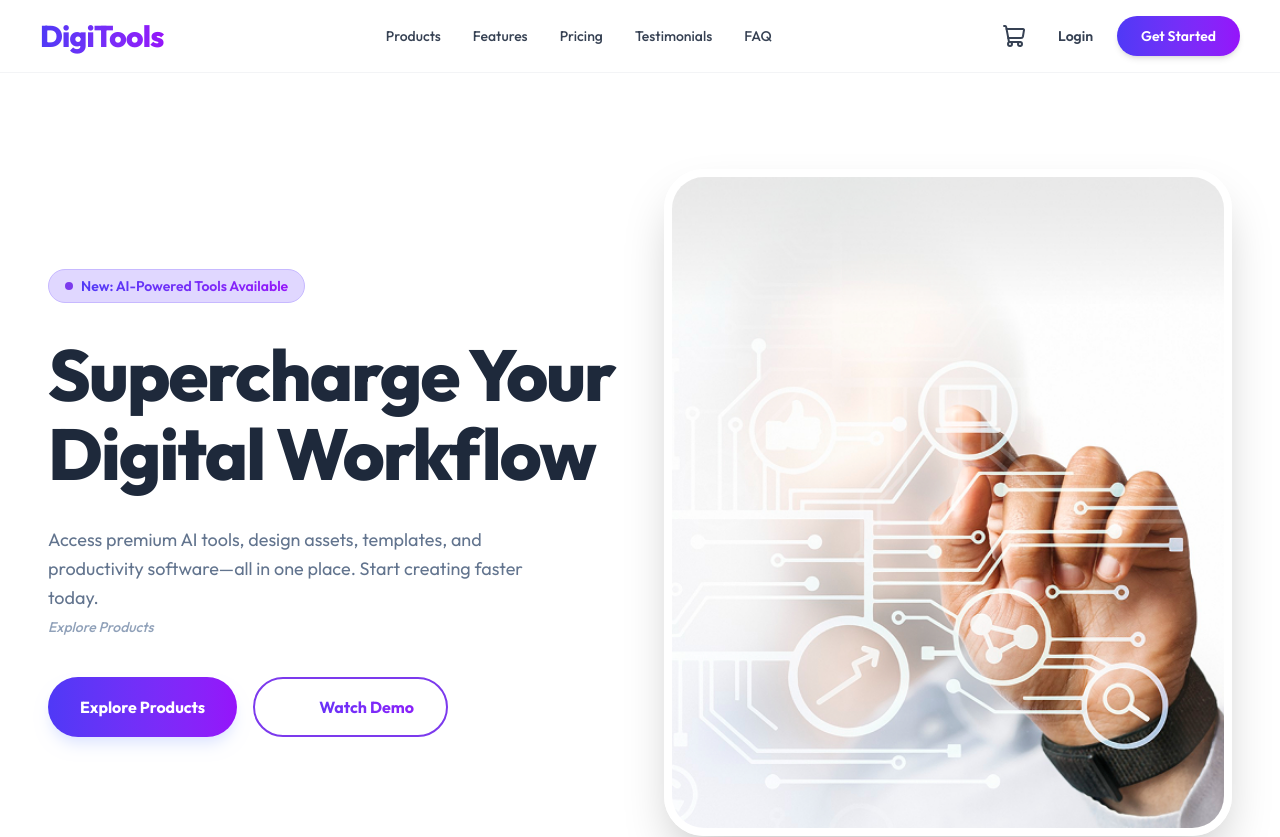
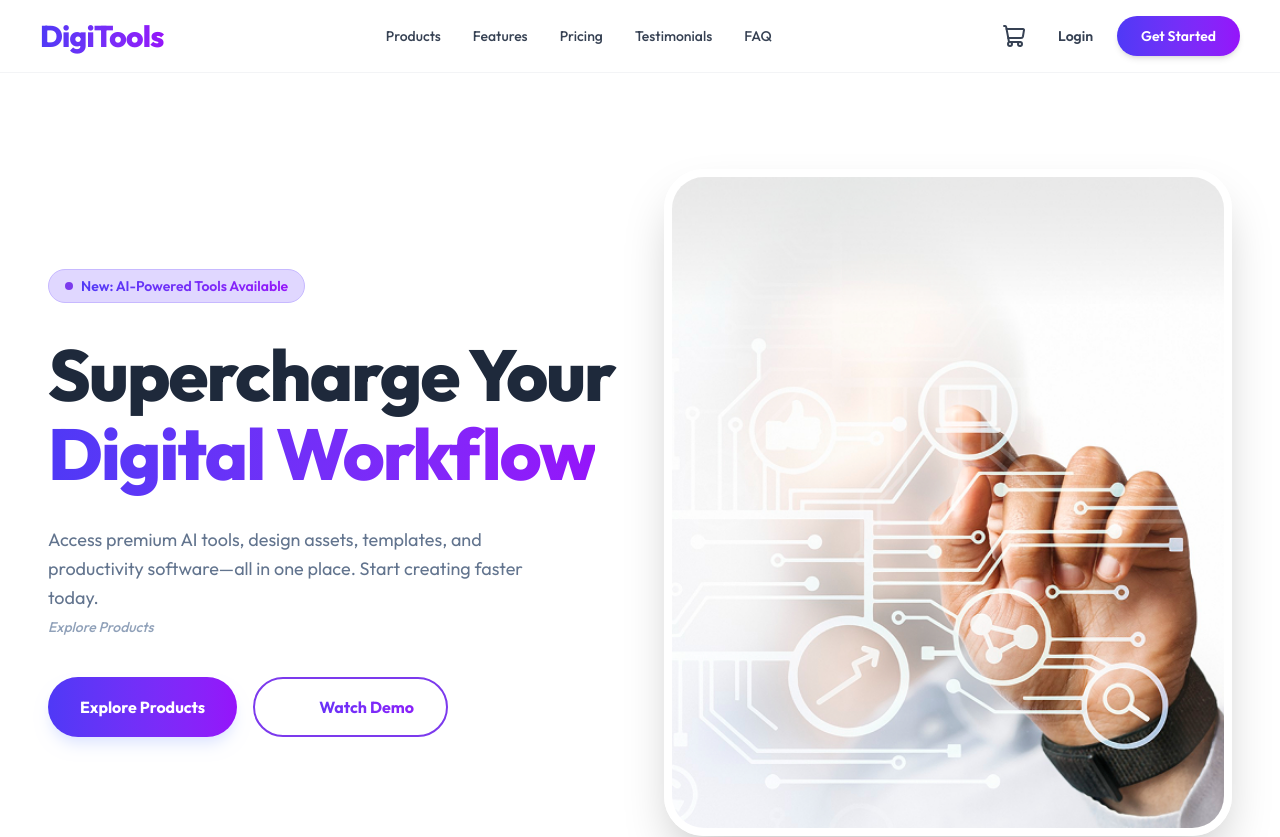
Before and after one commit to Sima-akhter/digitools-project, a React (Vite) app: page / in a window 1280 px wide. Shown: the top 837 px of the page. Built offline with nearby package versions, Linux system fonts and the light colour scheme.

Commit message:
update banner section

```diff
--- a/src/components/Banner.jsx
+++ b/src/components/Banner.jsx
@@ -21,7 +21,7 @@ export default function Banner() {
           {/* Heading */}
           <h1 className="text-5xl lg:text-[72px] font-extrabold text-[#1E293B] leading-[1.1] tracking-tight">
             Supercharge Your <br />
-            Digital Workflow
+            <span className='eta text = bg-linear-to-r from-[#4F39F6] to-[#9514FA] bg-clip-text text-transparent'>Digital Workflow</span>
           </h1>
 
           {/* Subtext */}
```
